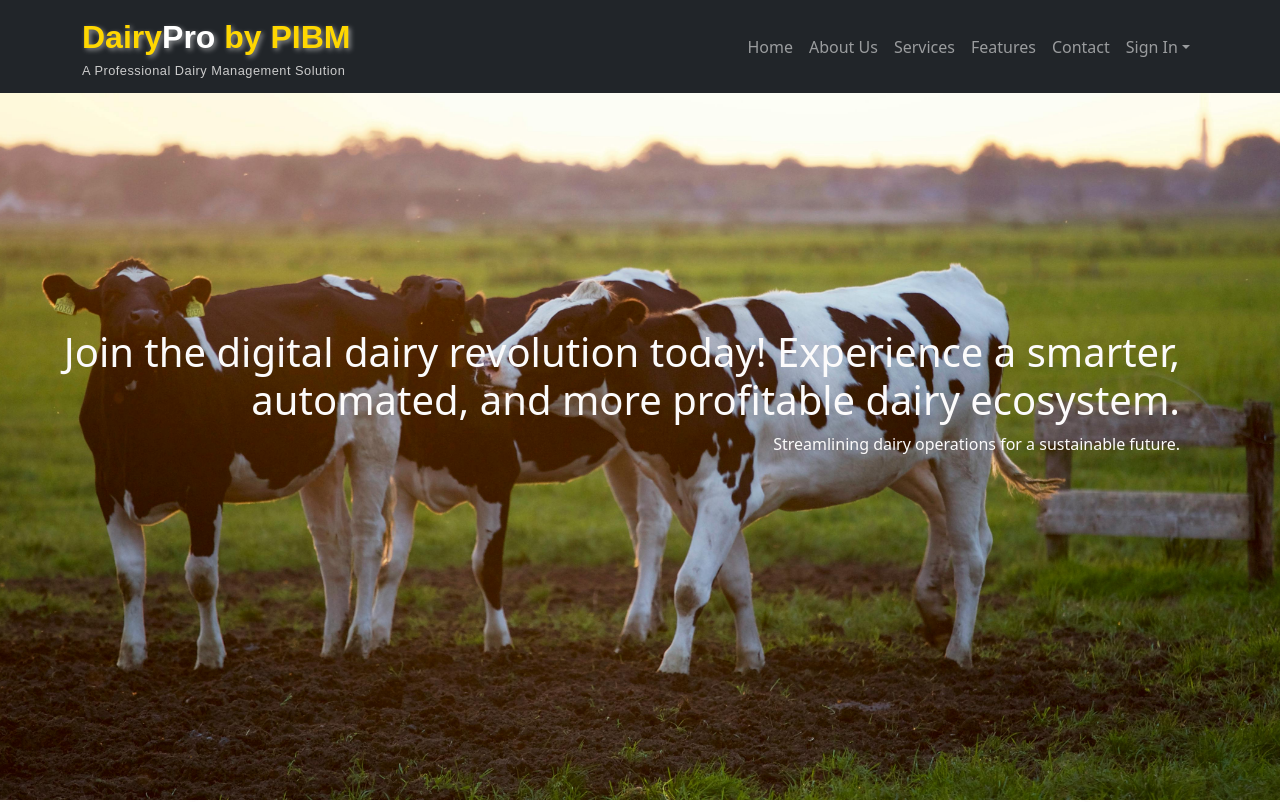
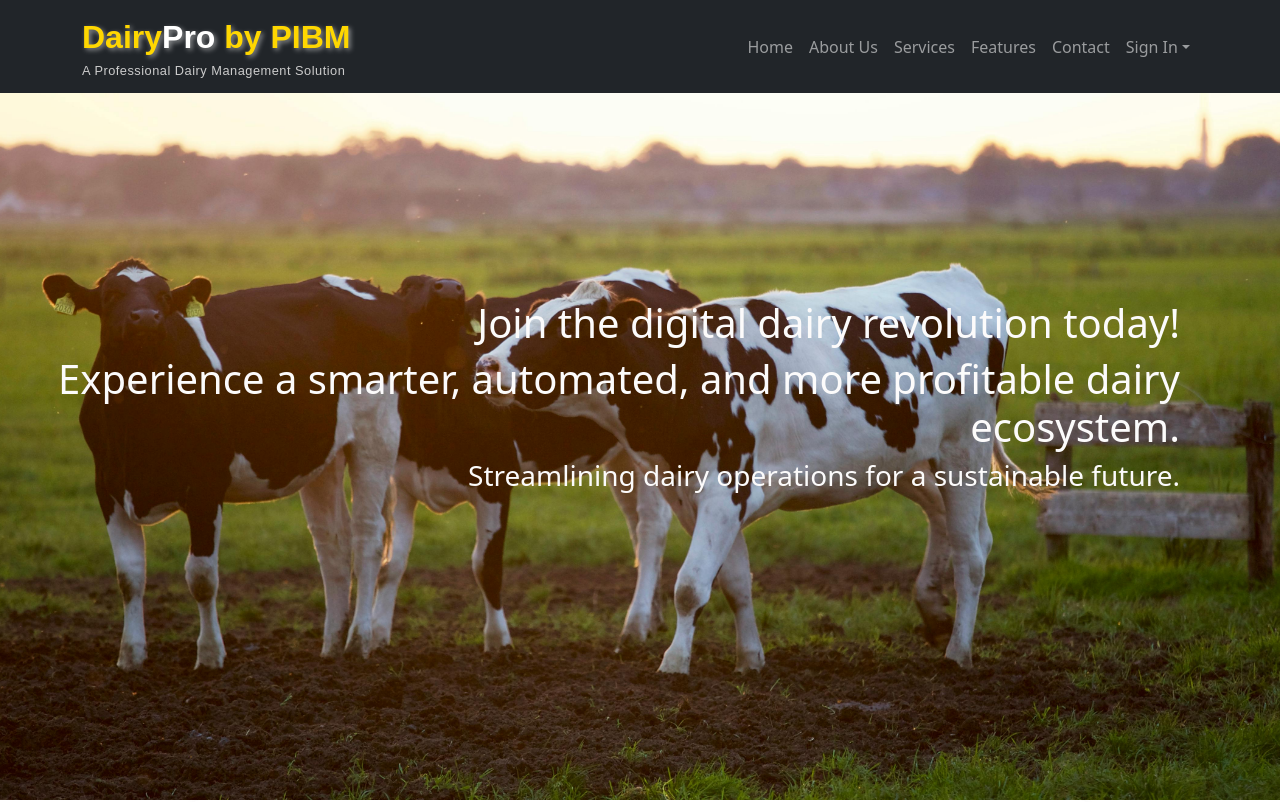
Before and after one commit to Shelke06/DairyManagement, a React (Vite) app: page / in a window 1280 px wide. Shown: the top 802 px of the page. Built offline with nearby package versions, Linux system fonts and the light colour scheme.

Commit message:
Update Login and home

```diff
--- a/src/components/Home.jsx
+++ b/src/components/Home.jsx
@@ -41,17 +41,25 @@ const Home = () => {
           animate={{ x: 0, opacity: 1 }} // Move to the center
           transition={{ duration: 2, ease: "easeOut" }}
         >
-          Join the digital dairy revolution today! Experience a smarter, automated, and more profitable dairy ecosystem.
+          Join the digital dairy revolution today!
+        </motion.h1>
+
+        <motion.h1
+          initial={{ x: "100%", opacity: 0 }} // Start off-screen (right side)
+          animate={{ x: 0, opacity: 1 }} // Move to the center
+          transition={{ duration: 2.5, ease: "easeOut" }}
+        >
+         Experience a smarter, automated, and more profitable dairy ecosystem.
         </motion.h1>
 
         {/* Animated Paragraph */}
-        <motion.p
+        <motion.h3
           initial={{ x: "100%", opacity: 0 }}
           animate={{ x: 0, opacity: 1 }}
-          transition={{ duration: 2, ease: "easeOut", delay: 0.5 }} // Delayed effect
+          transition={{ duration: 3, ease: "easeOut", delay: 0.5 }} // Delayed effect
         >
           Streamlining dairy operations for a sustainable future.
-        </motion.p>
+        </motion.h3>
       </div>
     </section>
 
--- a/src/pages/FarmerLogin.jsx
+++ b/src/pages/FarmerLogin.jsx
@@ -2,6 +2,7 @@ import React, { useState, useContext } from "react";
 import { useNavigate } from "react-router-dom";
 import { AuthContext } from "../context/AuthContext";
 import "../styles/AuthForms.css";
+import farmerImage from "../assets/icons/signin.png";
 
 const FarmerLogin = () => {
   const { login } = useContext(AuthContext);
```
